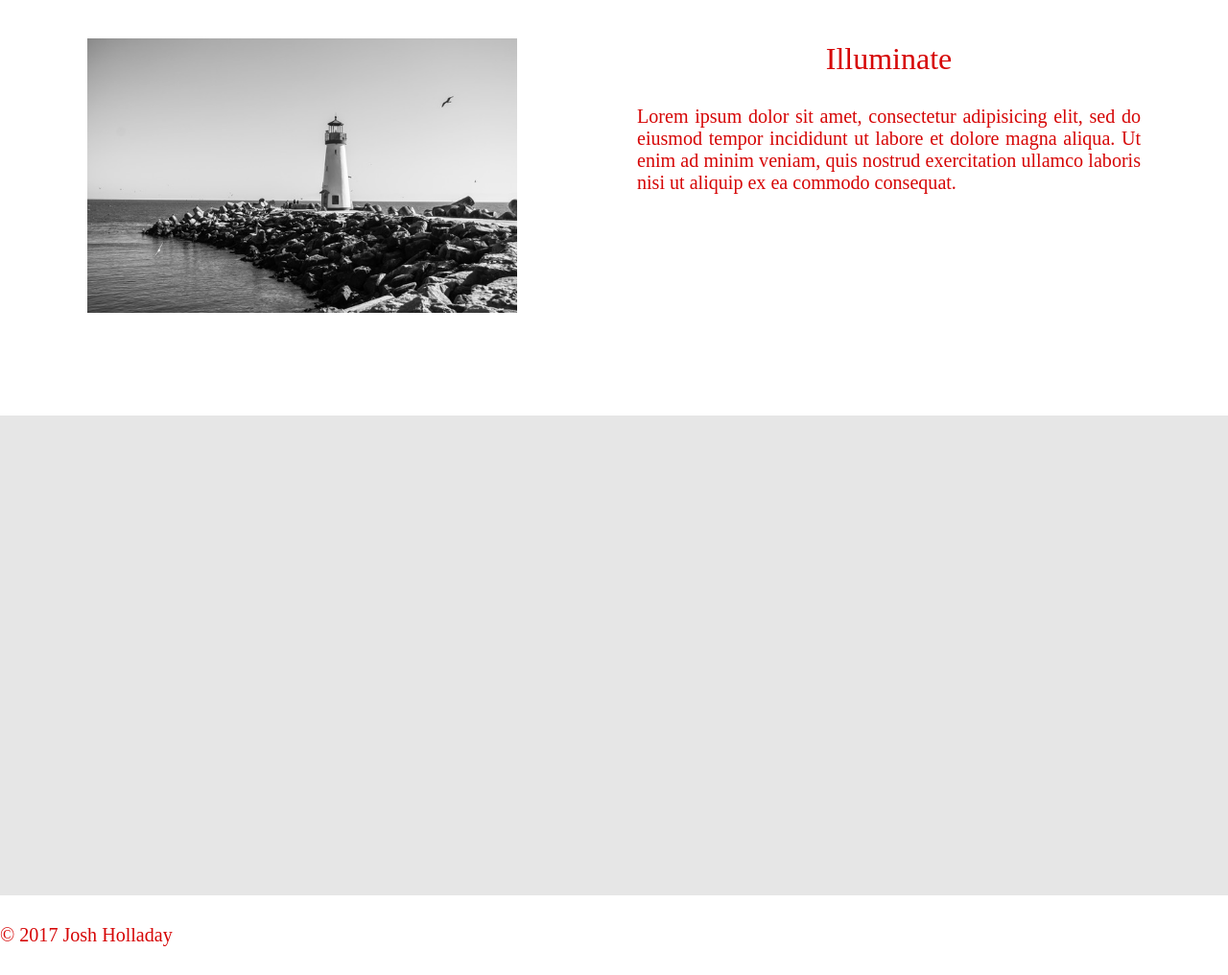
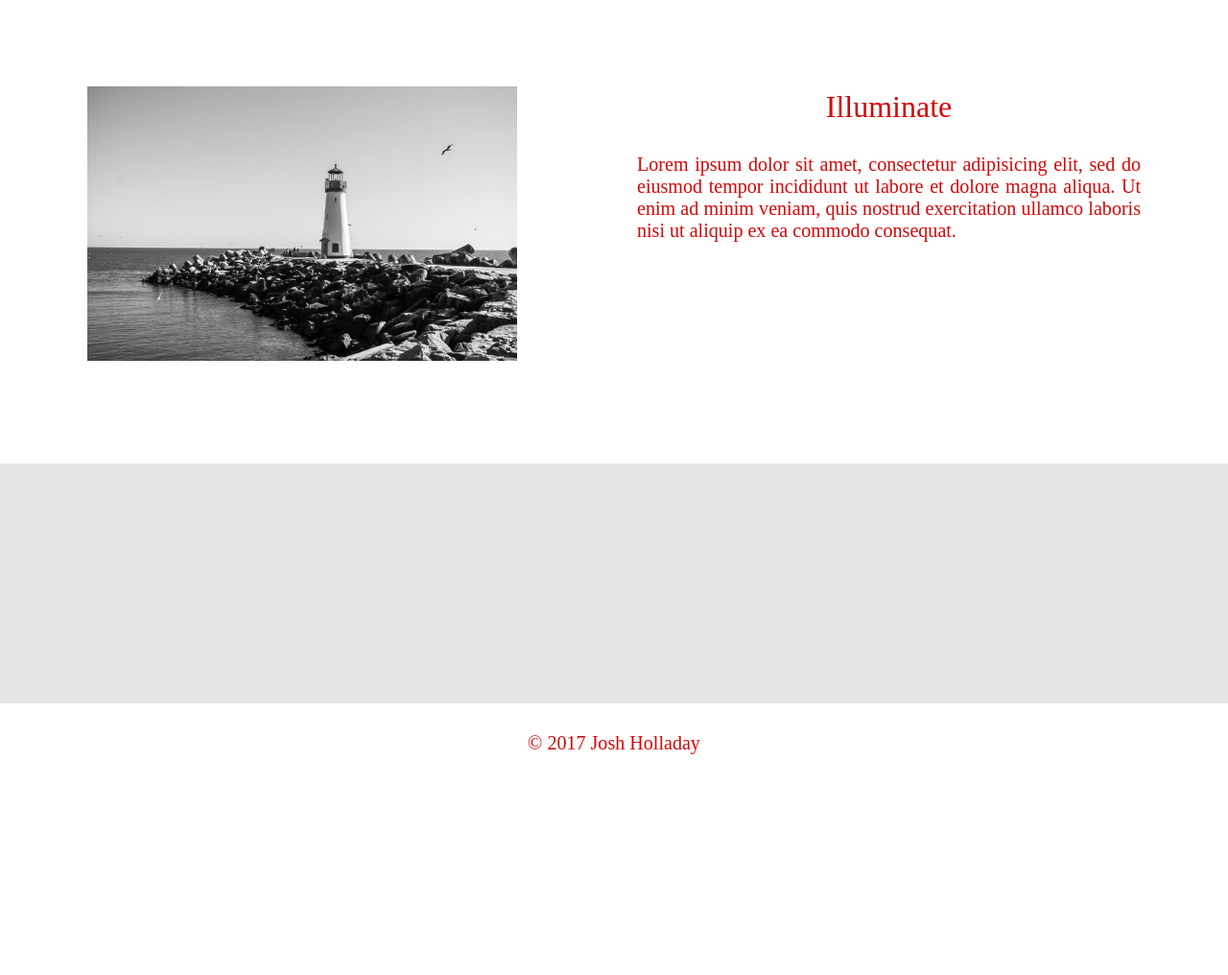
Before and after one commit to joshin-run-tiy/white, a website built with webpack: page index.html in a window 1280 px wide. Shown: the part 10267-11283 px from the top of the page at 96% size. After the commit the page ends 11083 px from the top, so only its background shows below. Built offline with Linux system fonts and the light colour scheme.

Commit message:
Feat (style) Format footer; Change 'spacer' widths

```diff
--- a/app/styles/main.sass
+++ b/app/styles/main.sass
@@ -49,15 +49,16 @@ h2
 
 .header-spacer
   background-color: lighten(gray, 40%)
-  // background-color: powderblue
-  // background-color: #F9FBFB
-  height: 200px
+  height: 250px
+  width: 100%
+
+.spacer--footer
+  background-color: lighten(gray, 40%)
+  height: 250px
   width: 100%
 
 .spacer
   background-color: lighten(gray, 40%)
-  // background-color: powerderblue
-  // background-color: #F9FBFB
   height: 500px
   width: 100%
 
@@ -96,6 +97,9 @@ p
   margin-top: 30px
   text-align: justify
 
+.p--footer
+  text-align: center
+
 .row
   background-color: #fff
   width: 100%
--- a/index.html
+++ b/index.html
@@ -115,9 +115,9 @@
       </div>
     </div>
 
-    <div class="spacer"></div>
+    <div class="spacer--footer"></div>
 
-    <footer><p>&copy; 2017 Josh Holladay<p></footer>
+    <footer><p class="p--footer">&copy; 2017 Josh Holladay<p></footer>
     <script type="text/javascript" src="./dist/bundle.js"></script>
   </body>
 </html>
```
Also changed, not shown: dist/bundle.js.
